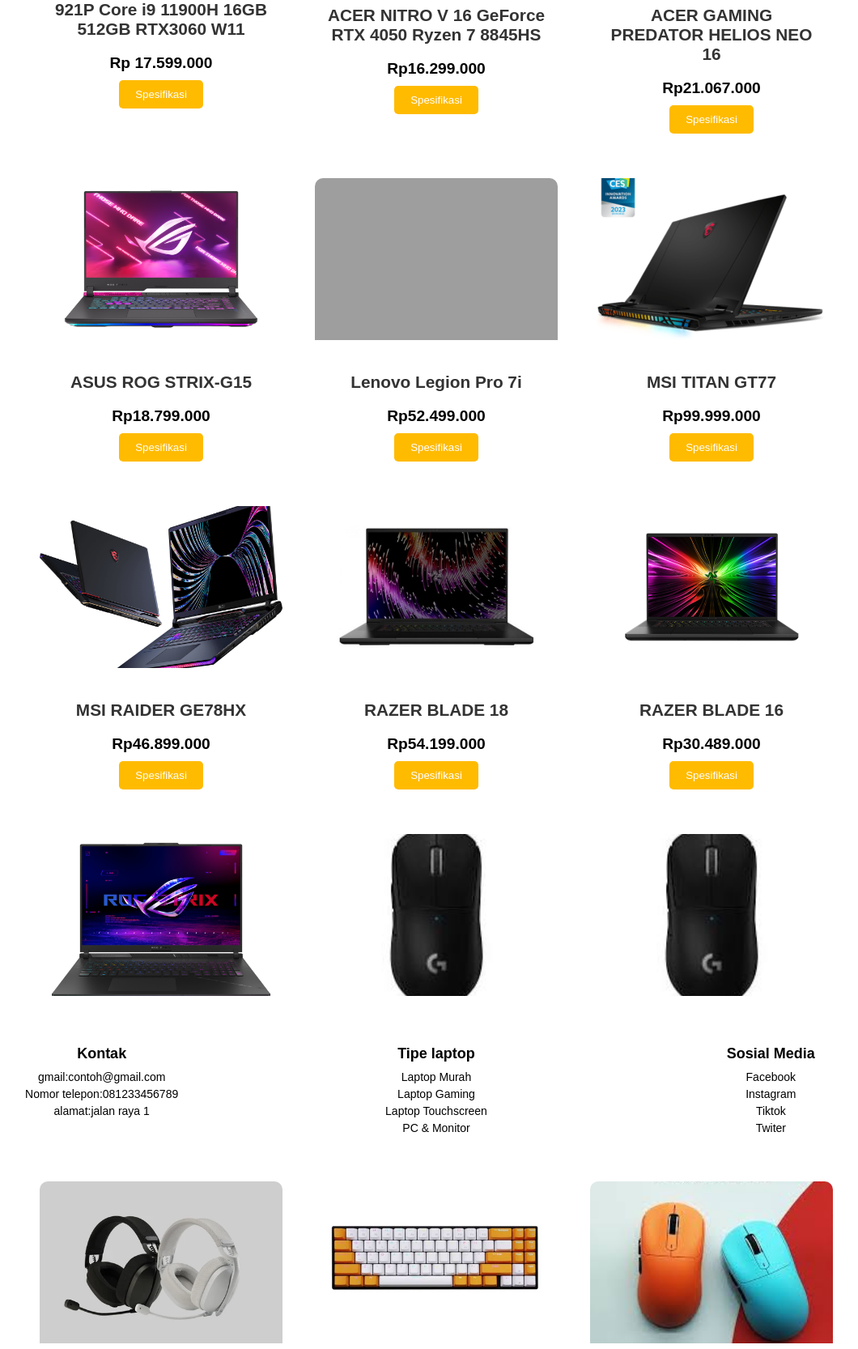
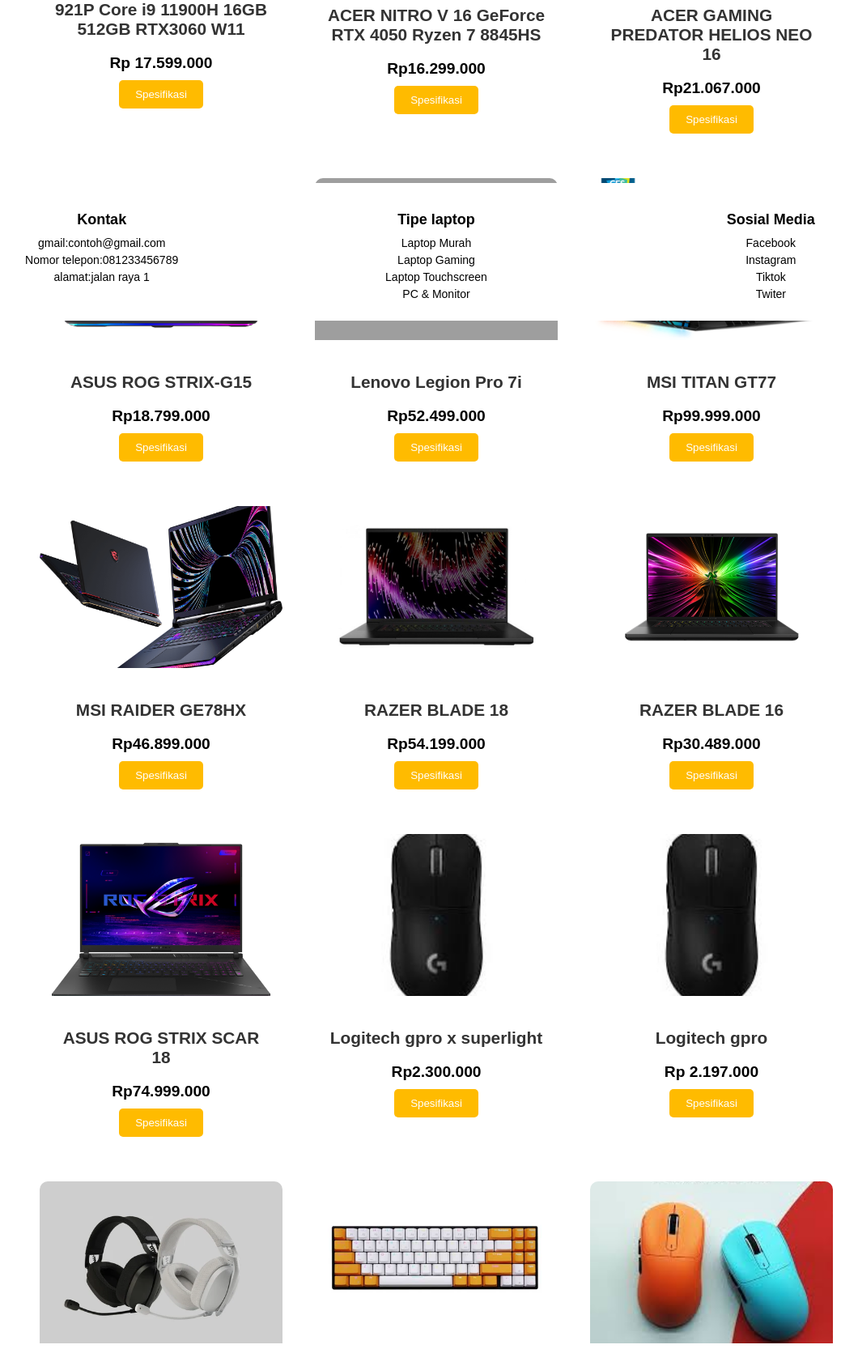
Before and after one commit to Rimmu0700/uas-web, a PHP site: page /more.html in a window 1280 px wide. Shown: the part 574-2240 px from the top of the page at 81% size, without its empty margins (101-1161 px from the left). Run offline with PHP 8.4, Linux system fonts and the light colour scheme; grey boxes are pictures that could not be loaded.

Commit message:
perbaikan footer di more css

```diff
--- a/more.css
+++ b/more.css
@@ -209,7 +209,7 @@
     background-color:rgb(255, 255, 255);
     color:black;
     position: relative;
-    top: 1030px;
+    top: 24git 00px;
   }
 
   .footer {
```
